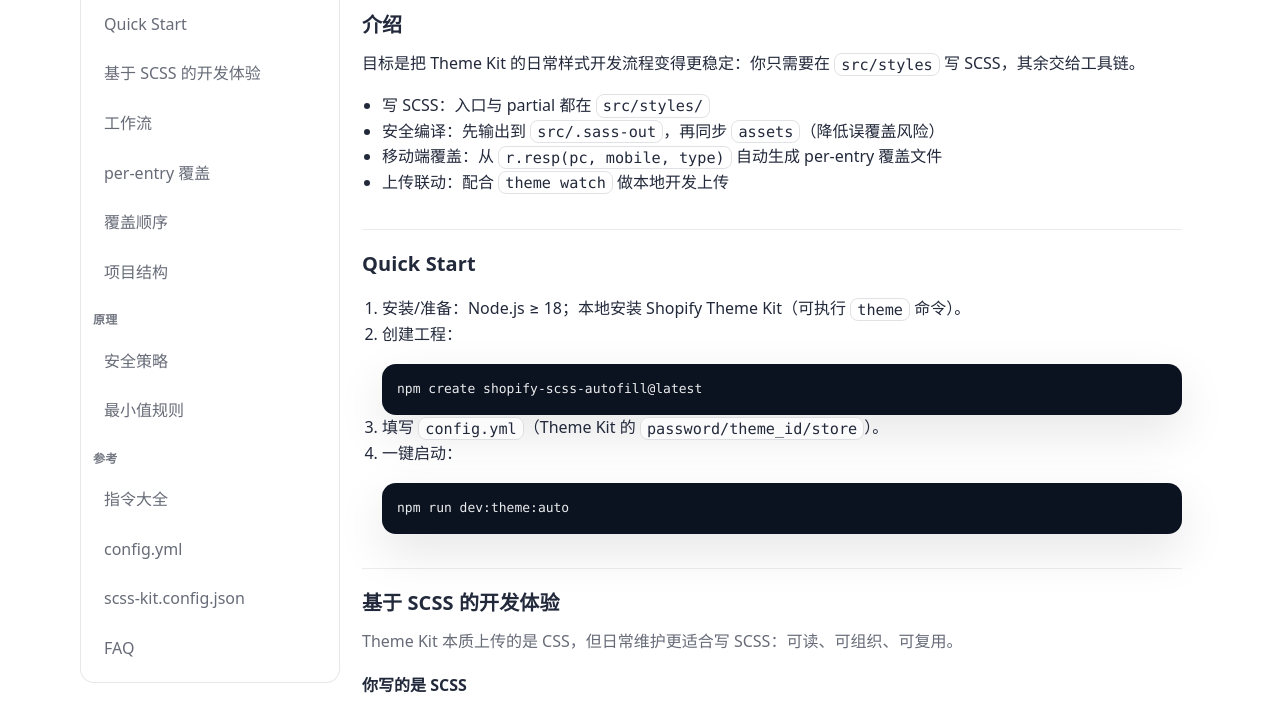
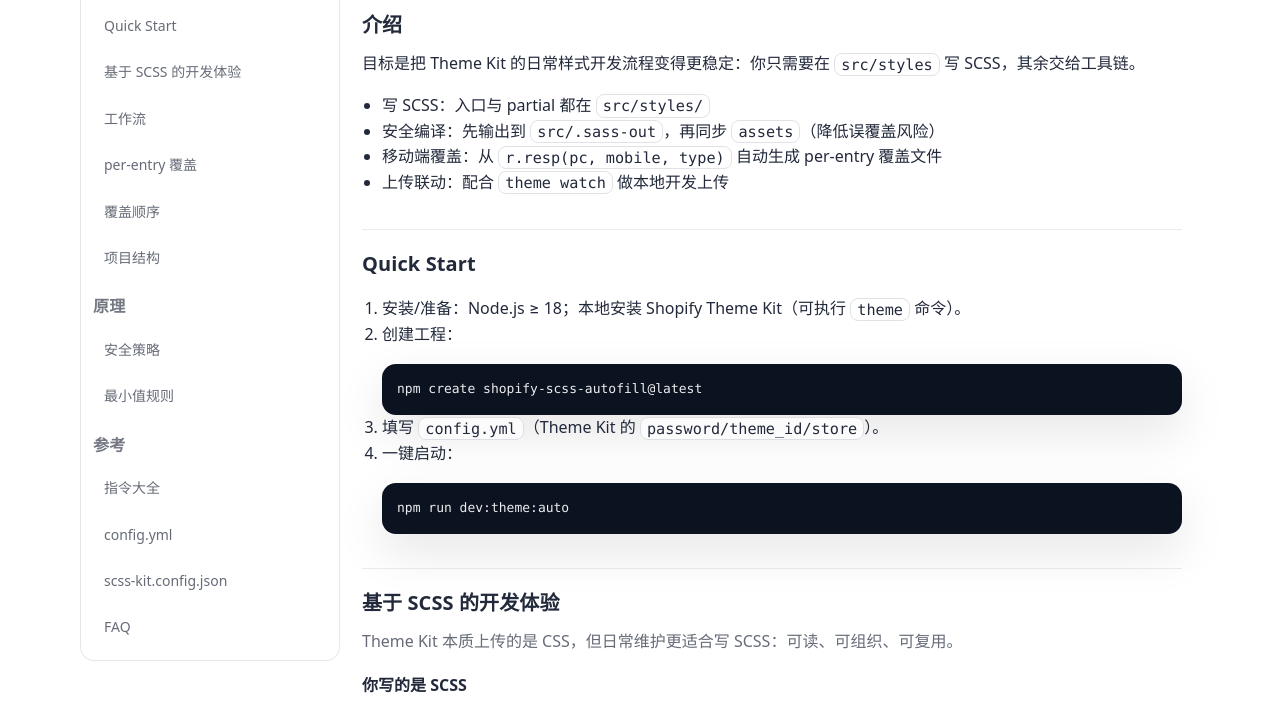
Before and after one commit to skylercong-cloud/shopify-scss-autofill, a website built with Vite: page website/docs/index.html in a window 1280 px wide. Shown: the part 202-914 px from the top of the page. Built offline with nearby package versions, Linux system fonts and the light colour scheme.

Commit message:
style: adjust docs toc typography

```diff
--- a/website/src/style.css
+++ b/website/src/style.css
@@ -405,7 +405,7 @@
 
 .toc__title {
   margin: 10px 0 4px;
-  font-size: 12px;
+  font-size: 16px;
   font-weight: 700;
   letter-spacing: 0.2px;
   color: rgba(15, 23, 42, 0.58);
@@ -416,6 +416,7 @@
 .toc__link {
   padding: 8px 10px;
   border-radius: 10px;
+  font-size: 14px;
   color: var(--muted);
   border: 1px solid transparent;
 }
```
